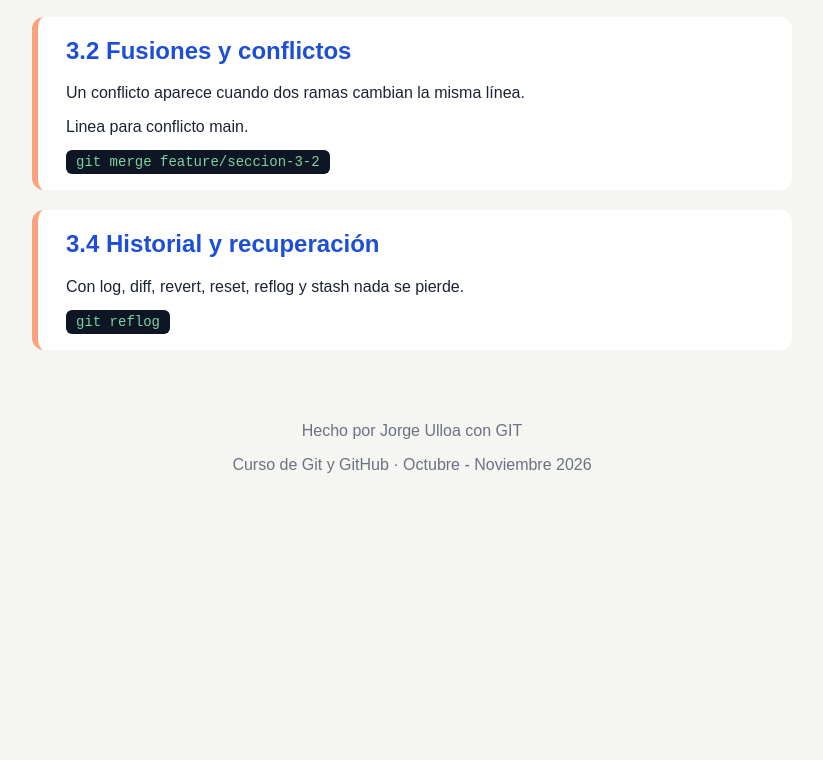
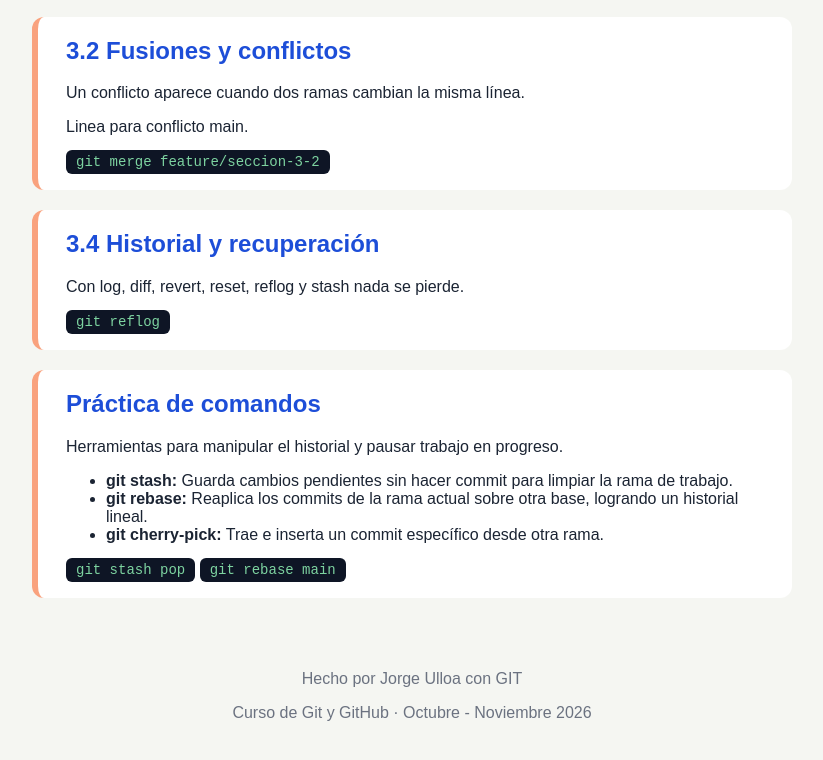
Before and after one commit to jorgeu01/Practica-web-GIT-V2-JorgeUlloa, a plain HTML site: page index.html in a window 1280 px wide. Shown: the part 1044-1804 px from the top of the page, without its empty margins (228-1051 px from the left). Before the commit the page ends 1558 px from the top, so only its background shows below. Drawn offline with Linux system fonts and the light colour scheme.

Commit message:
Agrego mi seccion practica

```diff
--- a/index.html
+++ b/index.html
@@ -55,6 +55,17 @@
             <p>Con log, diff, revert, reset, reflog y stash nada se pierde.</p>
             <code>git reflog</code>
         </section>
+        <section>
+            <h2>Práctica de comandos</h2>
+            <p>Herramientas para manipular el historial y pausar trabajo en progreso.</p>
+            <ul>
+                <li><strong>git stash:</strong> Guarda cambios pendientes sin hacer commit para limpiar la rama de trabajo.</li>
+                <li><strong>git rebase:</strong> Reaplica los commits de la rama actual sobre otra base, logrando un historial lineal.</li>
+                <li><strong>git cherry-pick:</strong> Trae e inserta un commit específico desde otra rama.</li>
+            </ul>
+            <code>git stash pop</code>
+            <code>git rebase main</code>
+        </section>
     </main>
     <footer>
         <p>Hecho por Jorge Ulloa con GIT</p>
```
